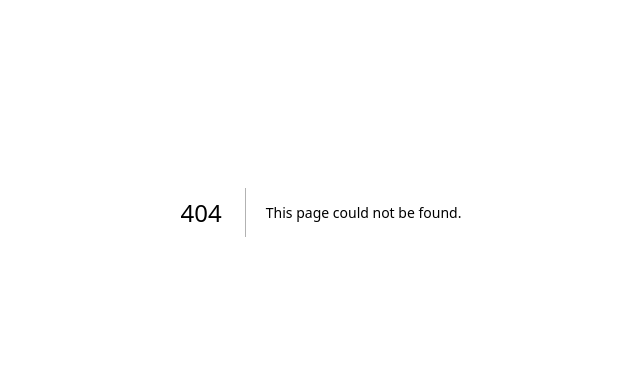
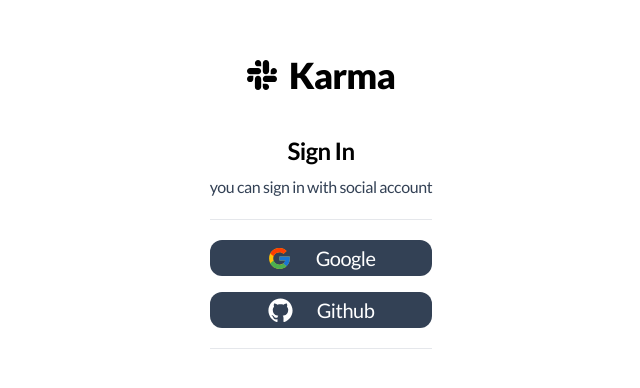
Before and after one commit to nsm4421/Web-App, a Next.js app: page /auth in a window 1280 px wide. Before the commit this address had no page. Shown: the part 188-576 px from the top of the page, without its empty margins (319-959 px from the left). Built offline with nearby package versions, Linux system fonts and the light colour scheme.

Commit message:
[STYLE] Auth Page UI
- typography 컴퍼넌트 구현
- font 수정
- 로그인 페이지 디자인

```diff
--- /dev/null
+++ b/src/app/(auth)/auth/page.tsx
@@ -0,0 +1,55 @@
+"use client";
+
+import { Button } from "@/components/ui/button";
+import Typography from "@/components/ui/typography";
+import { BsSlack } from "react-icons/bs";
+import { FcGoogle } from "react-icons/fc";
+import { RxGithubLogo } from "react-icons/rx";
+
+export default function AuthPage() {
+  return (
+    <main className="min-h-screen grid text-center place-content-center text-black dark:text-white">
+      <div className="flex justify-center items-center gap-x-3 max-w-[500px]">
+        <BsSlack size={30} />
+        <Typography text="Karma" variant="h2" />
+      </div>
+
+      <div className="mt-10 flex flex-col gap-y-2">
+        <Typography text="Sign In" variant="h4" />
+        <Typography
+          text="you can sign in with social account"
+          className="text-slate-700 dark:text-slate-200"
+          variant="p"
+        />
+      </div>
+
+      <div className="my-5 h-[1px] border-t bg-slate-300" />
+
+      <section className="w-full max-w-[800px]">
+        <ul className="flex flex-col gap-4">
+          <li>
+            <Button
+              variant="ghost"
+              className="w-full bg-slate-700 text-white flex items-center gap-x-6 px-3 py-2 rounded-xl"
+            >
+              <FcGoogle size={25} />
+              <Typography variant="h6" text="Google" />
+            </Button>
+          </li>
+
+          <li>
+            <Button
+              variant="ghost"
+              className="w-full bg-slate-700 text-white flex items-center gap-x-6 px-3 py-2 rounded-xl"
+            >
+              <RxGithubLogo size={25} />
+              <Typography variant="h6" text="Github" />
+            </Button>
+          </li>
+        </ul>
+      </section>
+
+      <div className="my-5 h-[1px] border-t bg-slate-300" />
+    </main>
+  );
+}
--- a/src/app/layout.tsx
+++ b/src/app/layout.tsx
@@ -1,12 +1,15 @@
 import type { Metadata } from "next";
-import { Inter } from "next/font/google";
+import { Lato } from "next/font/google";
 import "@/styles/globals.css";
 
-const inter = Inter({ subsets: ["latin"] });
+const inter = Lato({
+  subsets: ["latin"],
+  weight: ["100", "300", "400", "700", "900"],
+});
 
 export const metadata: Metadata = {
-  title: "Create Next App",
-  description: "Generated by create next app",
+  title: "Karma",
+  description: "My Web App",
 };
 
 export default function RootLayout({
--- /dev/null
+++ b/src/components/ui/typography.tsx
@@ -0,0 +1,30 @@
+import { cn } from "@/lib/utils";
+import { FC, HTMLAttributes } from "react";
+
+const classNames = {
+  h1: "scroll-m-20 text-7xl font-extrabold tracking-tight lg:text-5xl",
+  h2: "scroll-m-16 text-6xl font-extrabold tracking-tight lg:text-4xl",
+  h3: "scroll-m-12 text-5xl font-semibold tracking-tight lg:text-3xl",
+  h4: "scroll-m-10 text-4xl font-semibold tracking-tight lg:text-2xl",
+  h5: "scroll-m-8 text-3xl font-medium tracking-tight lg:text-2xl",
+  h6: "scroll-m-6 text-2xl font-medium tracking-tight lg:text-xl",
+  p: "scroll-m-4 text-xl font-normal tracking-tight lg:text-base",
+};
+
+type Props = {
+  variant?: "h1" | "h2" | "h3" | "h4" | "h5" | "h6"| "p";
+  text: string;
+  className?: string;
+} & HTMLAttributes<HTMLElement>;
+
+const Typography: FC<Props> = ({
+  variant = "h1",
+  text,
+  className,
+  ...props
+}: Props) => {
+  const Tag = variant;
+  return <Tag className={cn(classNames[variant], className)} {...props}>{text}</Tag>;
+};
+
+export default Typography;
```
